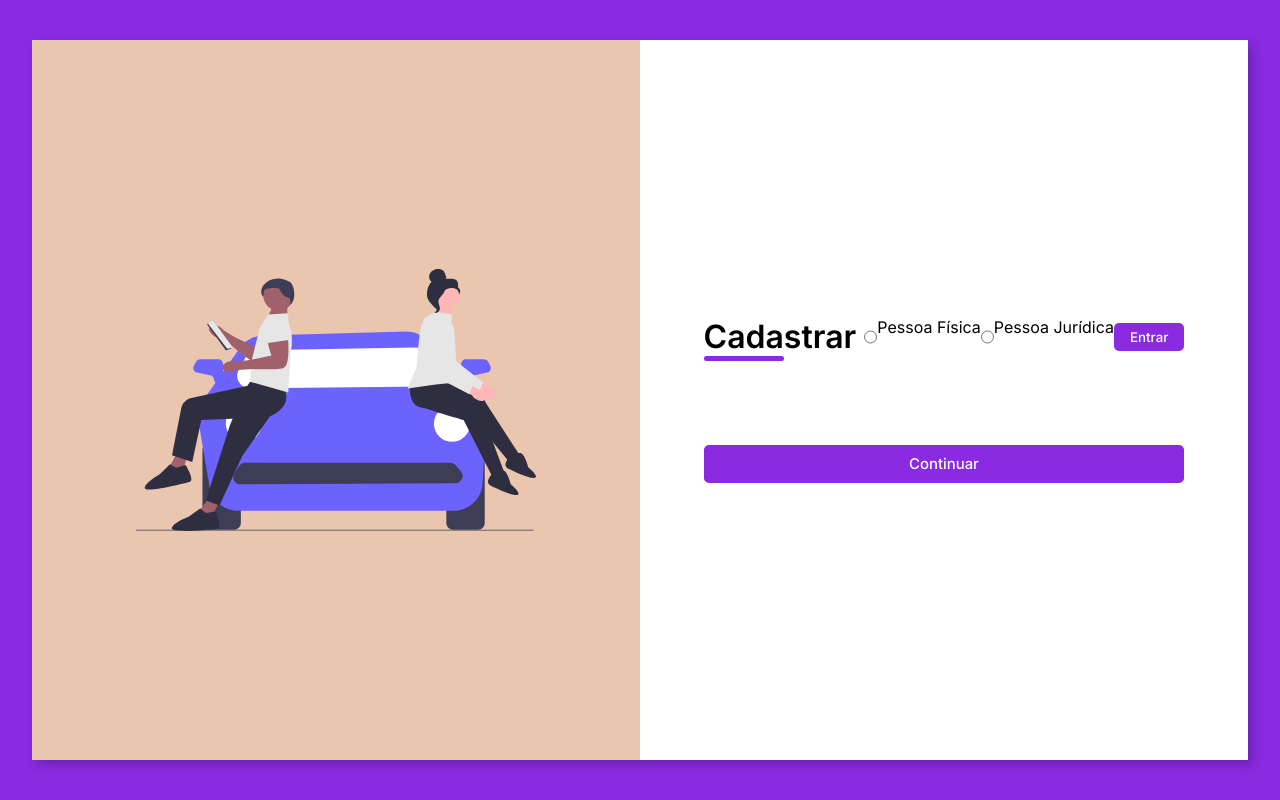
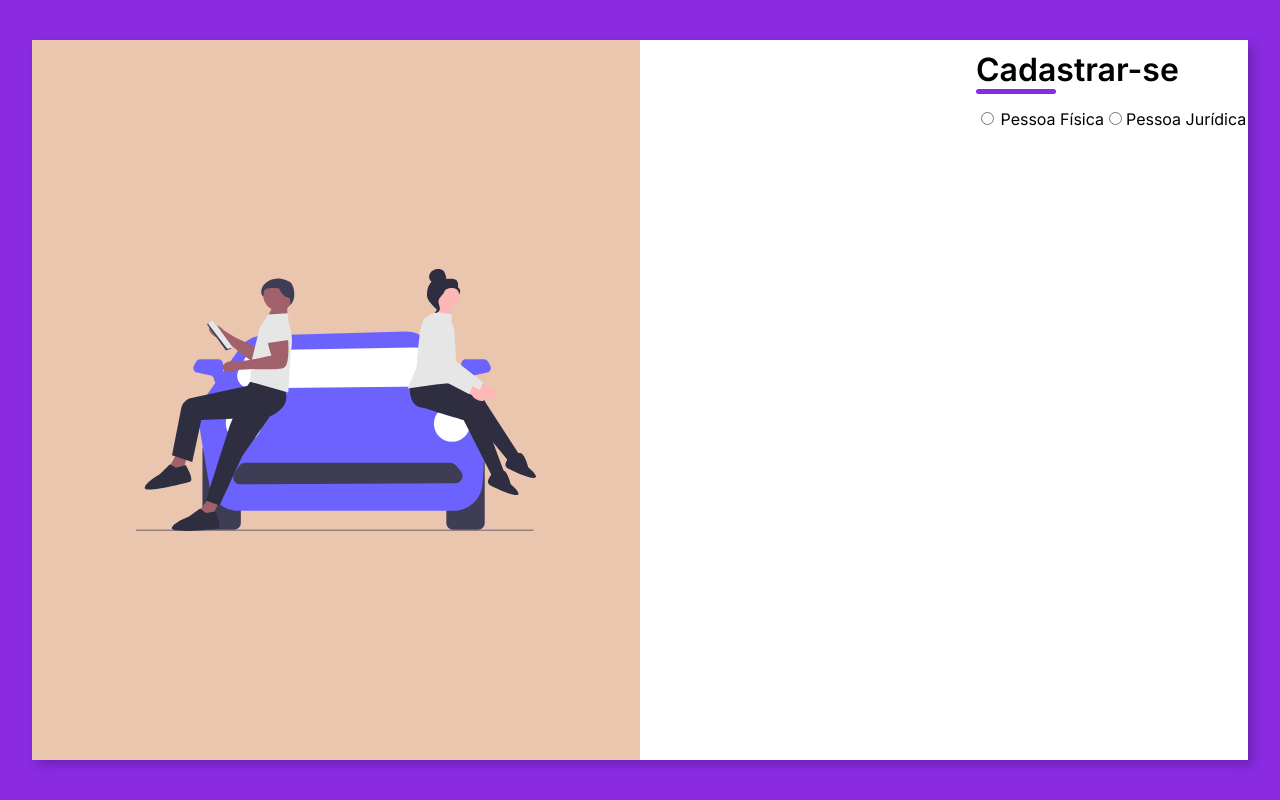
Before and after one commit to filipemagarotto/Alocacao-Veiculos, a plain HTML site: page register-ph.html in a window 1280 px wide. Drawn offline with Linux system fonts and the light colour scheme.

Commit message:
Ajusta PF e PJ cadastro

```diff
--- a/css/style-register-ph.css
+++ b/css/style-register-ph.css
@@ -4,6 +4,36 @@
     margin: 0;
     box-sizing: border-box;
     font-family: 'Inter', sans-serif;
+}
+
+.title{
+    position: absolute;
+    top: 50px;
+    left: 61em;
+
+}
+
+.teste3{
+    margin-left: 10px;
+}
+
+
+.teste2{
+    bottom: -100rem;
+    padding: 0px 28px 0px 5px;
+}
+
+.input1{
+    margin-right: 2px;
+
+}
+
+#titulo-pessoa-fisica{
+    display: none;
+}
+
+#titulo-pessoa-juridica{
+    display: none;
 }
 
 body {
@@ -33,6 +63,13 @@ body {
 
 .form-image img {
     width: 25rem;
+}
+
+.teste1{
+    width: 50%;
+    display: flex;
+   align-items: center;
+    flex-direction: column;
 }
 
 .form {
--- a/register-ph.html
+++ b/register-ph.html
@@ -17,22 +17,23 @@
             <img src="img/undraw_by_my_car_re_j3jt.svg">
         </div>
         <div class=" form">
-            <form method="POST" action="">
+            <form action="">
                 <div class="form-header">
+
                     <div class="title">
-                        <h1>Cadastrar&nbsp;
-                            <span id="titulo-pessoa-fisica" style="display: none;">pessoa física</span>
-                            <span id="titulo-pessoa-juridica" style="display: none;">pessoa jurídica</span>
+                        <h1>Cadastrar-se&nbsp;
+                            <span id="titulo-pessoa-fisica"></span>
+                            <span id="titulo-pessoa-juridica"></span>
                         </h1>
+                        <br>
+                        <div class="teste2">
+                            <input class="input1" type="radio" name="tipo_pessoa" id="tipo_pessoa" value="1"
+                                onchange="formPessoaFisica();"> Pessoa Física
+                            <input class="" type="radio" name="tipo_pessoa" id="tipo_pessoa" value="2"
+                                onchange="formPessoaJuridica();"> Pessoa Jurídica<br>
+                        </div>
                     </div>
 
-                    <input type="radio" name="tipo_pessoa" id="tipo_pessoa" value="1" onchange="formPessoaFisica();">Pessoa Física
-                    <input type="radio" name="tipo_pessoa" id="tipo_pessoa" value="2" onchange="formPessoaJuridica();">Pessoa Jurídica<br><br>
-
-                    <div class="login-button">
-                        <button> <a href="#">Entrar</a></button>
-
-                    </div>
                     <div id="form-pessoa-fisica">
 
                         <div class="input-box">
@@ -135,11 +136,13 @@
                     </div>
                 </div>
 
-                <div class="continue-button">
+
+                <!-- <div class="continue-button">
                     <button><a href="#">Continuar</a></button>
-                </div>
+                </div>-->
             </form>
         </div>
     </div>
 </body>
+
 </html>
```
Also changed, not shown: js/script-register.js (+5 -10 lines).
